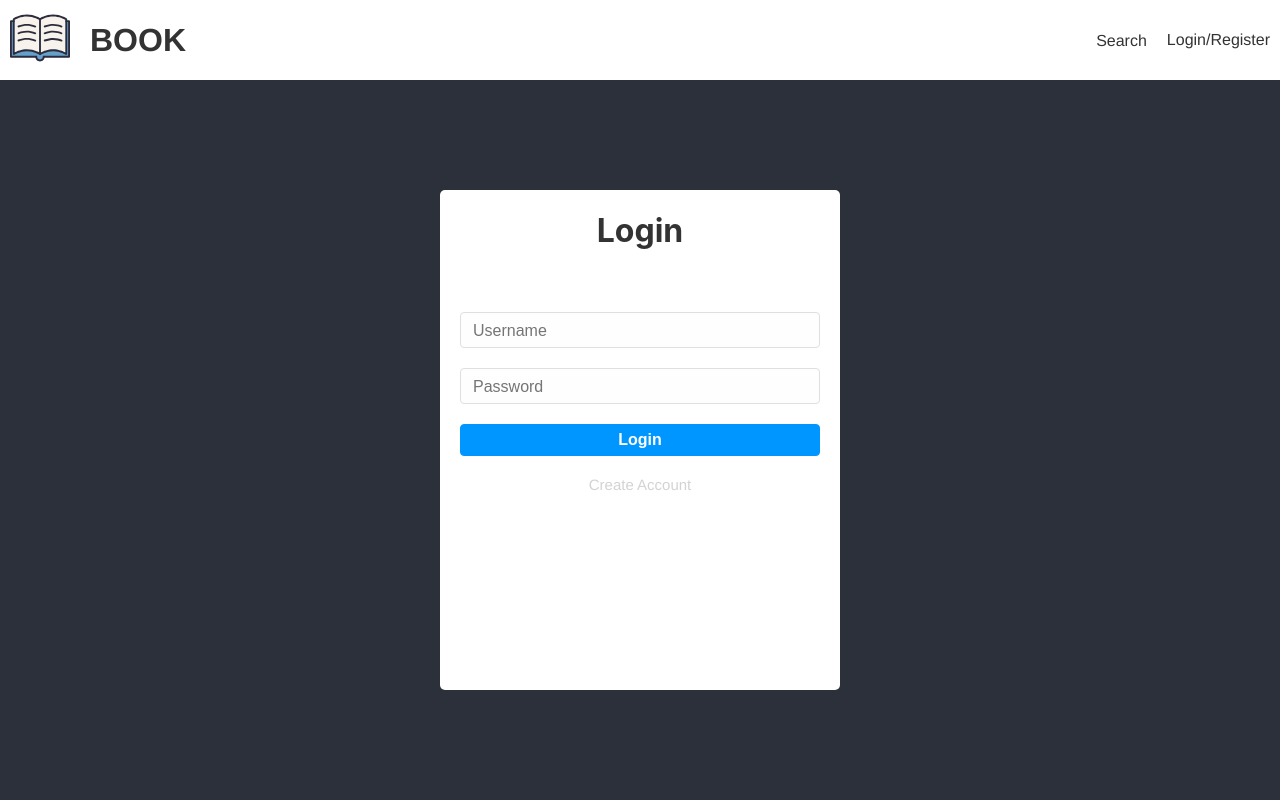
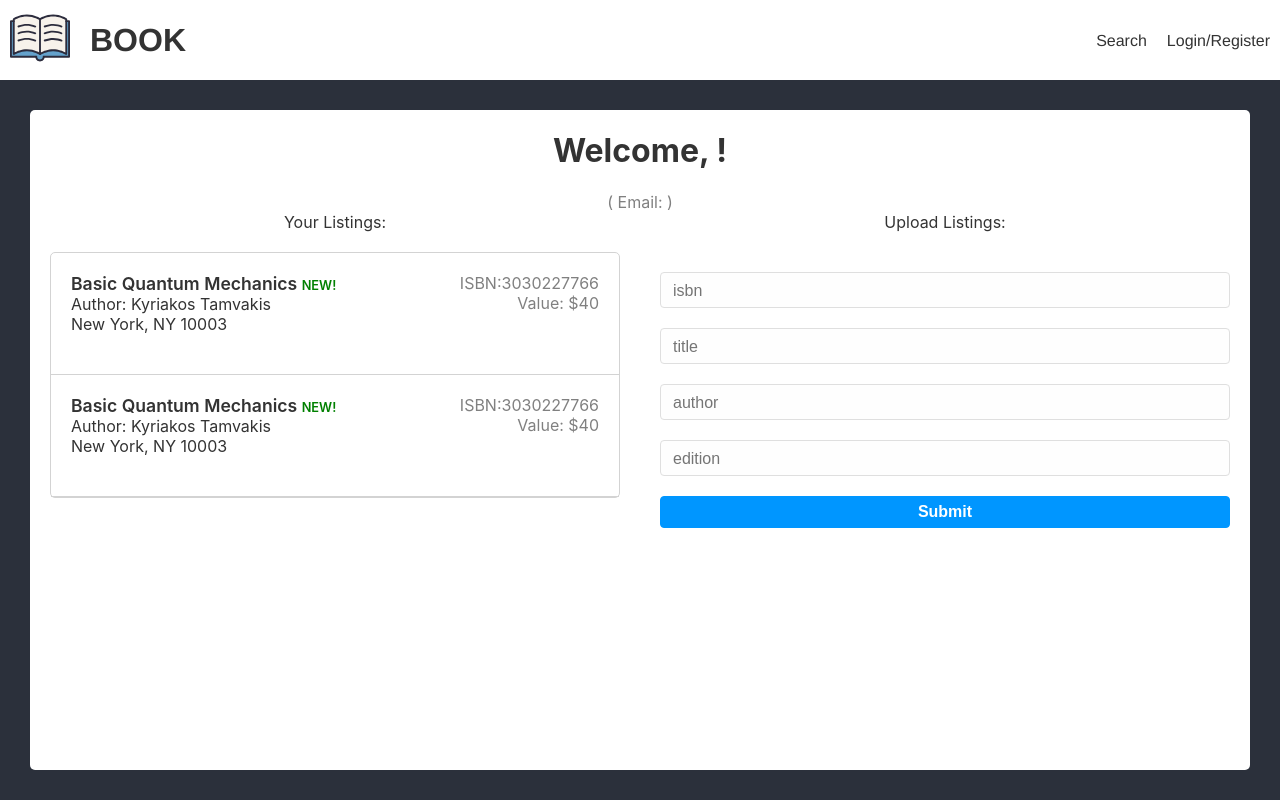
Before and after one commit to cececombemale/booktrader, a React (Create React App) app in the folder client/: page /profile in a window 1280 px wide. Before the commit this address led to /login. Built offline with nearby package versions, Linux system fonts and the light colour scheme; no server answers.

Commit message:
Fixed some bugs with redirects, beautified the book upload

```diff
--- a/client/src/App.css
+++ b/client/src/App.css
@@ -50,7 +50,7 @@ a{
 #navLogout{
   display:none;
 }
-#title {
+#mainTitle {
   margin-left: 20px;
   font-family: 'Helvetica', 'Arial', sans-serif;
   color: #333333;
@@ -319,3 +319,5 @@ a{
 #locationIcon{
   height:15px;
 }
+.bookInput{
+}
--- a/client/src/App.js
+++ b/client/src/App.js
@@ -24,7 +24,7 @@ function App() {
             </Link>
           </div>
           <Link to="/">
-            <h1 id="title">
+            <h1 id="mainTitle">
               BOOK
             </h1>
           </Link>
--- a/client/src/component/login.component.js
+++ b/client/src/component/login.component.js
@@ -37,6 +37,7 @@ export default class Login extends Component {
             .then(res => res.json())
             .then(json => {
                 if (json.token != null) {
+                    console.log(json.token)
                     localStorage.setItem('token', json.token);
                     // Set Redirect
                     this.setState({
--- a/client/src/component/profile.component.js
+++ b/client/src/component/profile.component.js
@@ -1,4 +1,3 @@
-
 import React, { Component } from 'react';
 import { Redirect } from "react-router-dom"
 
@@ -17,7 +16,7 @@ export default class Profile extends Component {
     }
     async componentDidMount() {
         // Redirect to Login if token not found.
-        if (localStorage.getItem("token") == null) {
+        if (localStorage.getItem("token") === undefined) {
             this.setState({
                 navigate: true
             })
@@ -47,7 +46,7 @@ export default class Profile extends Component {
 
 
         // Check if logged in
-        if (localStorage.getItem("token") != null) {
+        if (localStorage.getItem("token") != null && localStorage.getItem("token") !== undefined) {
             document.getElementById("navProfile").style.display = "flex"
             document.getElementById("navLogout").style.display = "flex"
             document.getElementById("navLogin").style.display = "none"
@@ -143,11 +142,11 @@ export default class Profile extends Component {
                                 <div>Upload Listings:</div>
                                 <div id="successWrap"><span id="success">Success!</span></div>
                                 <div id="failed">Failed...</div>
-                                <form onSubmit={this.uploadBook}>
-                                    <input name="isbn" required id="isbn" placeholder="isbn" onChange={this.handleChange}></input>
-                                    <input name="title" required id="title" placeholder="title" onChange={this.handleChange}></input>
-                                    <input name="author" required id="author" placeholder="author" onChange={this.handleChange}></input>
-                                    <input name="edition" required id="edition" placeholder="edition" onChange={this.handleChange}></input>
+                                <form id="loginBody" onSubmit={this.uploadBook}>
+                                    <input className = "bookInput" name="isbn" required id="isbn" placeholder="isbn" onChange={this.handleChange}></input>
+                                    <input className = "bookInput" name="title" required id="title" placeholder="title" onChange={this.handleChange}></input>
+                                    <input className = "bookInput" name="author" required id="author" placeholder="author" onChange={this.handleChange}></input>
+                                    <input className = "bookInput" name="edition" required id="edition" placeholder="edition" onChange={this.handleChange}></input>
                                     <button type="submit"   >Submit</button>
                                 </form>
                             </div>
--- a/client/src/component/register.component.js
+++ b/client/src/component/register.component.js
@@ -57,8 +57,10 @@ export default class Register extends Component {
             })
                 .then(res => res.json())
                 .then(json => {
-                    localStorage.setItem('token', json.token);
-                    console.log(json)
+                    if(json.token != null){
+                        localStorage.setItem('token', json.token);
+
+                    }
                     if (json.token != null) {
                         this.setState({
                             navigate: true
```
Also changed, not shown: 1 other file (tests, documents, lock files or other folders).
